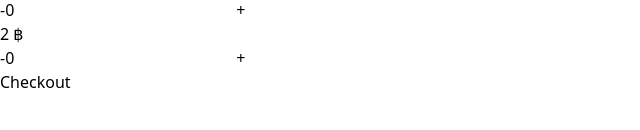
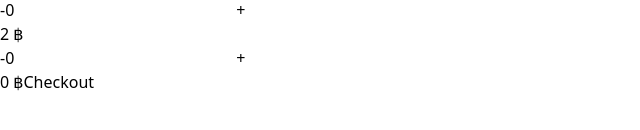
Before and after one commit to fitm-elite/software-development-camp-team-c, a React (Vite) app: page / in a window 1280 px wide. Shown: the part 170-300 px from the top of the page, without its empty margins (0-640 px from the left). Built offline with nearby package versions, Linux system fonts and the light colour scheme.

Commit message:
feat(func): calculate price for sub-item and all-items

```diff
--- a/src/components/PricingListItem.tsx
+++ b/src/components/PricingListItem.tsx
@@ -5,12 +5,33 @@ interface PricingListItemProps {
 }
 
 export default function PricingListItem(props: PricingListItemProps) {
+  const handleCount = (increment: boolean) => {
+    if (increment) {
+      props.setCount(props.count + 1);
+    } else {
+      props.setCount(props.count > 0 ? props.count - 1 : props.count);
+    }
+  }
+
+  const handleInput = (e: React.ChangeEvent<HTMLInputElement>) => {
+    if (e.target.value.length > 1) {
+      if (e.target.value[0] === '0') {
+        e.target.value = e.target.value.slice(1);
+      }
+    }
+    const value = parseInt(e.target.value);
+    props.setCount(isNaN(value) ? 0 : value);
+  }
+
   return (
     <div className="bg-white p-4 shadow-lg rounded-lg flex flex-row items-center justify-between w-full">
       <span className="text-lg font-bold w-full">{props.pricing} ฿</span>
 
       <div className="flex flex-row items-center space-x-2">
-        <button className="bg-blue-500 text-white px-4 py-2 rounded-lg">
+        <button
+          className="bg-blue-500 text-white px-4 py-2 rounded-lg"
+          onClick={() => handleCount(false)}
+        >
           -
         </button>
 
@@ -18,10 +39,15 @@ export default function PricingListItem(props: PricingListItemProps) {
           type="number"
           defaultValue={0}
           min={0}
+          value={props.count}
+          onChange={handleInput}
           className="max-w-16 border-none text-center h-10"
         />
 
-        <button className="bg-blue-500 text-white px-4 py-2 rounded-lg">
+        <button
+          className="bg-blue-500 text-white px-4 py-2 rounded-lg"
+          onClick={() => handleCount(true)}
+        >
           +
         </button>
       </div>
--- a/src/pages/Home.tsx
+++ b/src/pages/Home.tsx
@@ -1,6 +1,30 @@
+import { useEffect, useState } from "react";
+import { Link } from "react-router-dom";
+
 import PricingListItem from "@/components/PricingListItem";
+import { cs } from "@/utils";
+
+interface PricingListState {
+  pricing: number;
+  count: number;
+  price: number;
+}
 
 export default function Home() {
+  const [pricingList, setPricingList] = useState<PricingListState[]>([
+    { pricing: 40, count: 0, price: 0 },
+    { pricing: 50, count: 0, price: 0 },
+    { pricing: 10, count: 0, price: 0 },
+    { pricing: 2, count: 0, price: 0 },
+  ]);
+
+  const [totalPrice, setTotalPrice] = useState(0);
+
+  useEffect(
+    () => setTotalPrice(pricingList.reduce((acc, item) => acc + item.price, 0)),
+    [pricingList],
+  );
+
   return (
     <div className="w-screen h-screen flex flex-col justify-between items-center bg-gray-100 gap-4 p-4">
       <div className="flex flex-row items-center justify-between w-full">
@@ -11,12 +35,38 @@ export default function Home() {
       </div>
 
       <div className="flex flex-col gap-2 w-full h-full">
-                { [40, 50, 10, 2].map((price) => <PricingListItem pricing={price} count={0} setCount={() => {}} />) }
+        {pricingList.map((pricingItem, index) => {
+          const setCount = (count: number) => {
+            setPricingList((prev) => {
+              const newPricingList = [...prev];
+              newPricingList[index].count = count;
+              newPricingList[index].price =
+                count * newPricingList[index].pricing;
+              return newPricingList;
+            });
+          };
+
+          return (
+            <PricingListItem
+              key={index}
+              pricing={pricingItem.pricing}
+              count={pricingItem.count}
+              setCount={setCount}
+            />
+          );
+        })}
       </div>
 
-            <button className="bg-blue-500 text-white px-4 py-2 rounded-lg w-full">
-                Checkout
-            </button>
+      <Link
+        className={cs(
+          "bg-blue-500 text-white px-4 py-2 rounded-lg w-full flex items-center justify-center gap-2",
+          totalPrice <= 0 ? "opacity-50 cursor-not-allowed" : "",
+        )}
+        to={totalPrice > 0 ? `/checkout?totalPrice=${totalPrice}` : "#"}
+      >
+        <span className="font-bold">{totalPrice} ฿</span>
+        <span>Checkout</span>
+      </Link>
     </div>
-    )
+  );
 }
```
Lines whose indentation alone changed are shown as unchanged.
